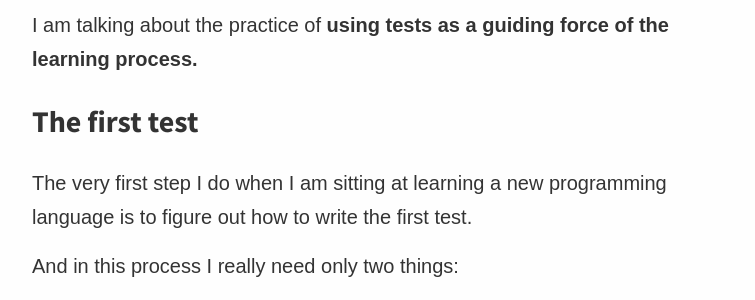
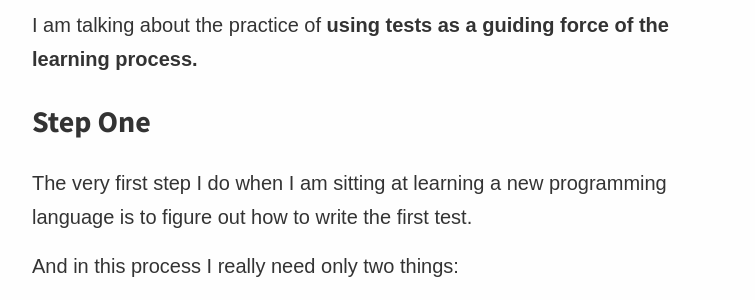
Before and after one commit to joebew42/joebew42.github.io, a Jekyll site: the page built from _posts/2020-07-26-learning-with-tests-part-one.markdown, in a window 1280 px wide and 900 px high, scrolled down 589 px. Shown: the part 158-458 px from the top of the window, without its empty margins (258-1013 px from the left). Built offline with Jekyll 4.4.1, drawn with Linux system fonts in a browser that asks for light colours; emoji names are drawn with the system emoji font; some web fonts are replaced.

Commit message:
Step One

```diff
--- a/_posts/2020-07-26-learning-with-tests-part-one.markdown
+++ b/_posts/2020-07-26-learning-with-tests-part-one.markdown
@@ -23,7 +23,7 @@ In this series I am gonna show you a practice - I generally use - that can boost
 
 I am talking about the practice of **using tests as a guiding force of the learning process.**
 
-## The first test
+## Step One
 
 The very first step I do when I am sitting at learning a new programming language is to figure out how to write the first test.
 
```
